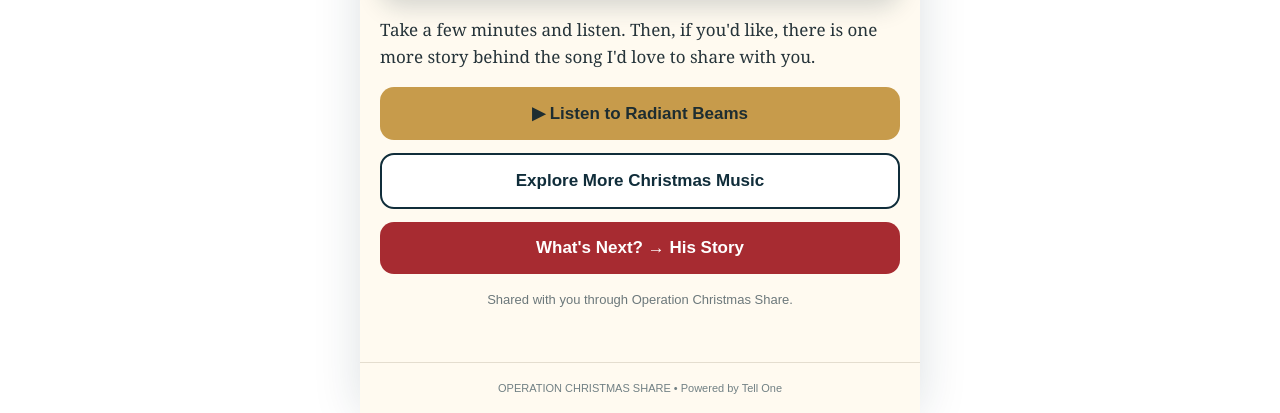
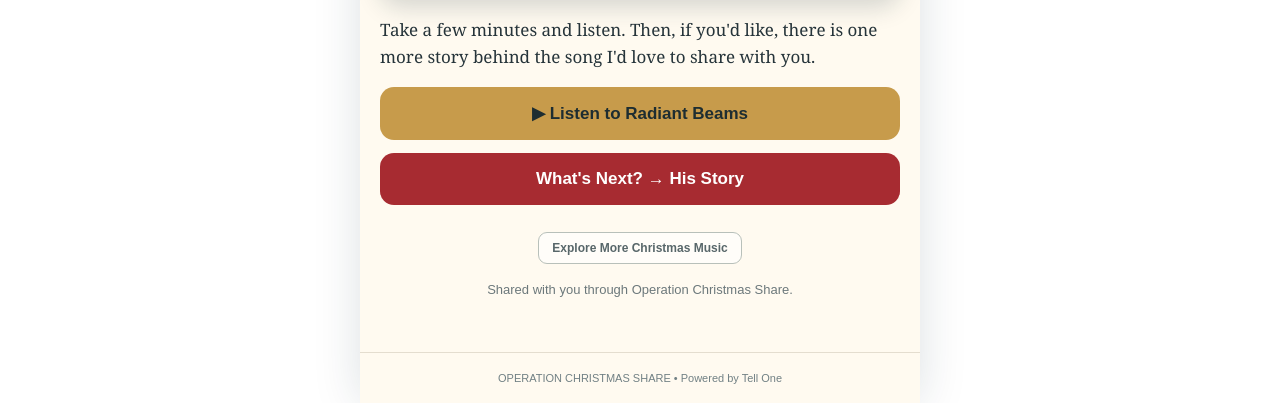
Before and after one commit to draperfinancial-code/tellone-Barry-demo, a plain HTML site: page index.html in a window 1280 px wide. Shown: the part 568-981 px from the top of the page. Drawn offline with Linux system fonts and the light colour scheme.

Commit message:
Refine Christmas Share page-one button hierarchy

```diff
--- a/index.html
+++ b/index.html
@@ -14,7 +14,7 @@ header{background:var(--pine);color:#fff;padding:21px 20px 18px;text-align:cente
 .brand{font-family:Arial,Helvetica,sans-serif;font-weight:900;font-size:21px;letter-spacing:.08em}.brand span{color:#ff6b6f}.operation{font-size:12px;letter-spacing:.18em;text-transform:uppercase;color:#f3dfb3;margin-top:4px}.progress{display:flex;gap:7px;justify-content:center;margin-top:13px}.dot{width:55px;height:5px;border-radius:99px;background:#49616a}.dot.active{background:var(--gold)}
 main{padding:25px 20px 36px}.screen{display:none}.screen.active{display:block}.eyebrow{font-family:Arial,sans-serif;color:var(--red);font-weight:900;font-size:12px;letter-spacing:.14em;text-transform:uppercase}h1{font-size:37px;line-height:1.04;margin:8px 0 14px;color:var(--pine)}h2{font-size:25px;color:var(--pine);margin:24px 0 9px}p{font-size:17px;line-height:1.58;margin:0 0 16px}.lead{font-size:19px;color:#42535a}
 .hero{border-radius:20px;overflow:hidden;margin:17px 0 20px;background:linear-gradient(145deg,#102d3a,#254b55);color:#fff;padding:27px 21px;text-align:center;box-shadow:0 10px 24px rgba(16,45,58,.18);position:relative}.hero:before{content:'✦';position:absolute;font-size:115px;color:rgba(255,255,255,.05);right:-10px;top:-25px}.star{font-size:46px;color:#f4d58d}.song{font-size:34px;font-weight:700;margin:4px 0}.subtitle{font-family:Arial,sans-serif;font-size:12px;letter-spacing:.14em;text-transform:uppercase;color:#f3dfb3}
-.card{background:#fff;border:1px solid #e3dccd;border-radius:16px;padding:18px;margin:18px 0}.quote{border-left:5px solid var(--gold);background:#fff7e8;padding:14px 16px;border-radius:10px;margin:18px 0;font-size:18px;line-height:1.5}.btn{display:block;width:100%;border:0;border-radius:14px;padding:16px 18px;margin-top:13px;font-family:Arial,sans-serif;font-size:17px;font-weight:850;cursor:pointer;text-align:center;text-decoration:none;background:var(--red);color:#fff}.btn.secondary{background:var(--pine)}.btn.ghost{background:#fff;color:var(--pine);border:2px solid var(--pine)}.listen{background:var(--gold);color:#1d2d31}
+.card{background:#fff;border:1px solid #e3dccd;border-radius:16px;padding:18px;margin:18px 0}.quote{border-left:5px solid var(--gold);background:#fff7e8;padding:14px 16px;border-radius:10px;margin:18px 0;font-size:18px;line-height:1.5}.btn{display:block;width:100%;border:0;border-radius:14px;padding:16px 18px;margin-top:13px;font-family:Arial,sans-serif;font-size:17px;font-weight:850;cursor:pointer;text-align:center;text-decoration:none;background:var(--red);color:#fff}.btn.secondary{background:var(--pine)}.btn.ghost{background:#fff;color:var(--pine);border:2px solid var(--pine)}.listen{background:var(--gold);color:#1d2d31}.more-music{display:block;width:max-content;max-width:100%;margin:27px auto 0;padding:8px 13px;border:1px solid #b8c0ba;border-radius:9px;font-family:Arial,sans-serif;font-size:12px;font-weight:700;color:#58676a;text-decoration:none;background:rgba(255,255,255,.6)}
 .video-choice{border:1px solid #ded8cb;border-radius:16px;overflow:hidden;margin:16px 0 22px;background:#fff}.video-head{padding:15px}.video-head strong{display:block;color:var(--pine);font-family:Arial,sans-serif;font-size:19px;margin-bottom:4px}.video-head span{font-family:Arial,sans-serif;color:#68777d;font-size:14px}.video-wrap{position:relative;padding-bottom:56.25%;height:0;background:#000}.video-wrap iframe{position:absolute;inset:0;width:100%;height:100%;border:0}
 .church{background:var(--pine);color:#fff;border-radius:18px;padding:22px;margin-top:18px}.church h2{color:#fff;margin-top:0}.church .btn{background:#fff;color:var(--pine)}.service{padding:12px 0;border-top:1px solid rgba(255,255,255,.2);font-family:Arial,sans-serif}.service b{color:#f3dfb3}.tiny{font-family:Arial,sans-serif;font-size:13px;color:#6c787b;text-align:center;margin-top:16px}footer{text-align:center;padding:19px;border-top:1px solid #e4ddcf;font-family:Arial,sans-serif;color:#718084;font-size:11px}
 </style>
@@ -28,8 +28,8 @@ main{padding:25px 20px 36px}.screen{display:none}.screen.active{display:block}.e
 <div class="hero"><div class="star">✦</div><div class="song">Radiant Beams</div><div class="subtitle">A Christmas song • Amy Ingles</div></div>
 <p>Take a few minutes and listen. Then, if you'd like, there is one more story behind the song I'd love to share with you.</p>
 <a class="btn listen" href="https://suno.com/s/vJVxft2RFQJnaPE9" target="_blank" rel="noopener">▶ Listen to Radiant Beams</a>
-<a class="btn ghost" href="https://bluegrasswhite.com" target="_blank" rel="noopener">Explore More Christmas Music</a>
 <button class="btn" onclick="go(2)">What's Next? → His Story</button>
+<a class="more-music" href="https://bluegrasswhite.com" target="_blank" rel="noopener">Explore More Christmas Music</a>
 <p class="tiny">Shared with you through Operation Christmas Share.</p>
 </section>
 <section id="s2" class="screen">
```
